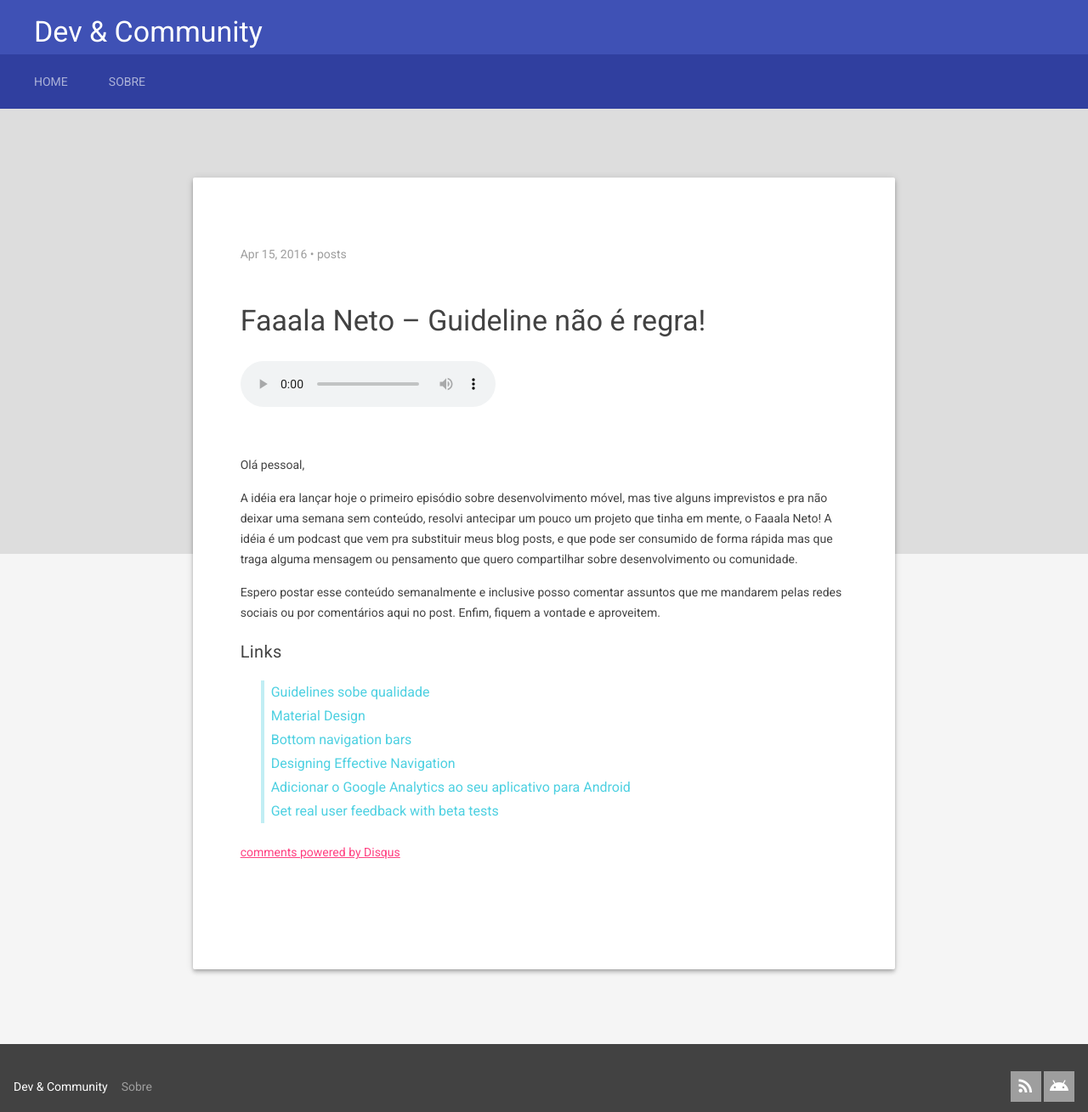
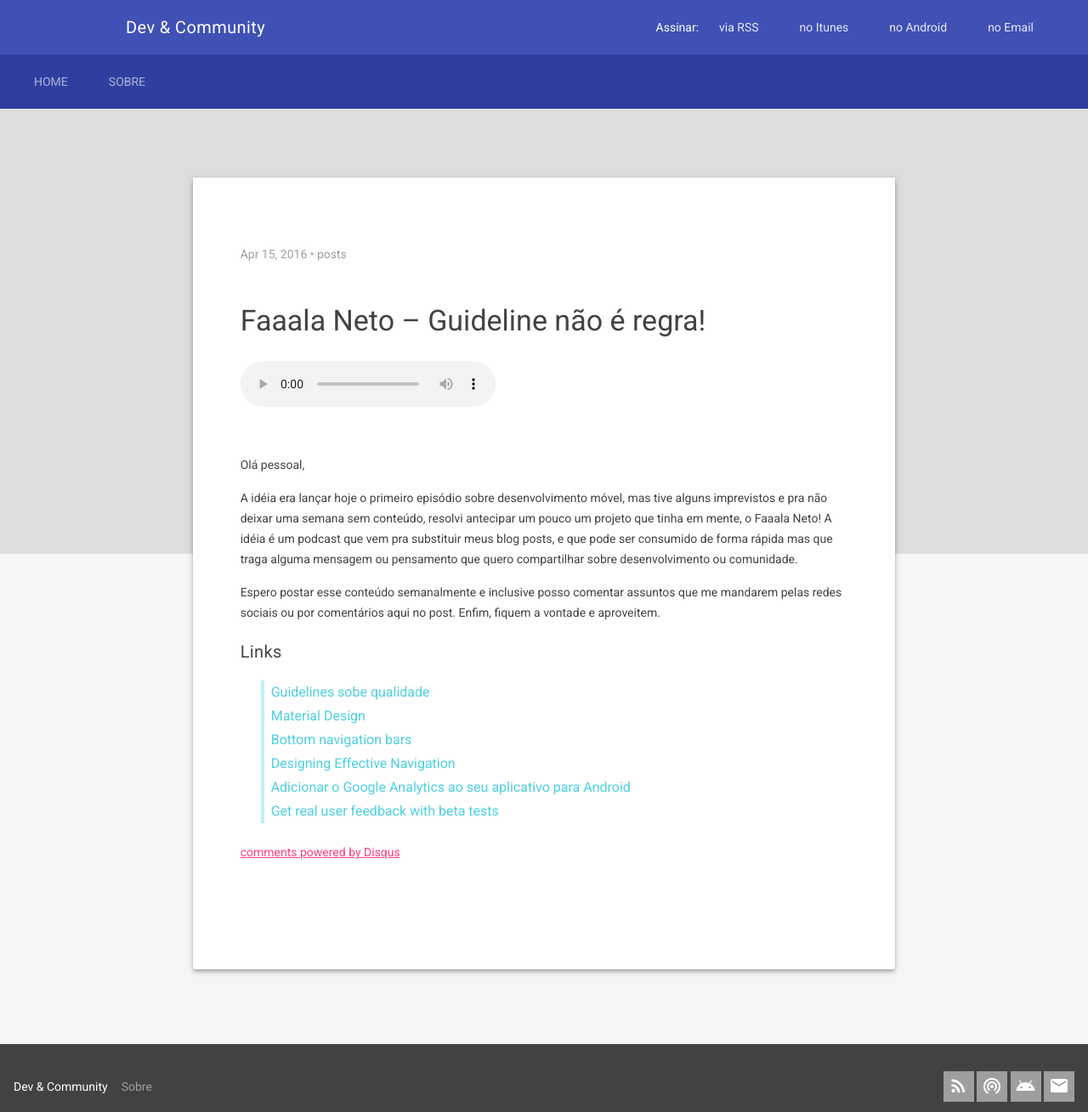
Before and after one commit to HenriqueLimas/devcommunity-proposal, a Jekyll site: the page built from _posts/2016-04-15-guideline-nao-e-regra.md, in a window 1280 px wide. Shown: the whole page at 85% size. Built offline with Jekyll 4.4.1, drawn with Linux system fonts in a browser that asks for light colours; nearby versions of some CDN libraries; comment, search, counter and statistics services are not loaded.

Commit message:
Add feeds to subscribe into the cast

```diff
--- a/_config.yml
+++ b/_config.yml
@@ -24,3 +24,21 @@ members:
     url: https://twitter.com/ale_borba
     image: http://sp.devfest.com.br/2014/img/speakers/ale_borba.jpg
     description: Community Manager focus on Developers and Technical communities. Working hard to grow the communities that we are envolved in.
+
+feeds:
+  - url: "http://devcommunitycast.com.br/feed/podcast/"
+    description: via RSS
+    title: Assinar via RSS
+    icon: rss_feed
+  - url: "https://itunes.apple.com/br/podcast/dev-community-cast/id1101607027?l=en&mt=2&ls=1"
+    description: no Itunes
+    title: Assinar no Itunes
+    icon: wifi_tethering
+  - url: "http://subscribeonandroid.com/devcommunitycast.com.br/feed/podcast/"
+    description: no Android
+    title: Assinar no Android
+    icon: android
+  - url: "http://subscribebyemail.com/devcommunitycast.com.br/feed/podcast/"
+    description: no Email
+    title: Assinar via Email
+    icon: email
--- a/_includes/footer.html
+++ b/_includes/footer.html
@@ -12,12 +12,12 @@
     </ul>
   </div>
   <div class="mdl-mini-footer__right-section">
-    <button class="mdl-mini-footer__social-btn">
-      <i class="material-icons material-icons--white">rss_feed</i>
-    </button>
-
-    <button class="mdl-mini-footer__social-btn">
-      <i class="material-icons material-icons--white">android</i>
-    </button>
+    {% for feed in site.feeds %}
+      <button class="mdl-mini-footer__social-btn">
+        <a href="{{ feed.url }}" title="{{ feed.title }}">
+          <i class="material-icons material-icons--white">{{ feed.icon }}</i>
+        </a>
+      </button>
+    {% endfor %}
   </div>
 </footer>
--- a/_includes/header.html
+++ b/_includes/header.html
@@ -1,6 +1,17 @@
   <header class="mdl-layout__header mdl-layout__header--scroll">
-    <div class="mdl-layout--large-screen-only mdl-layout__header-row" >
-      <h3><a class="site-title" href="/">{{ site.title }}</a></h3>
+    <div class="mdl-layout__header-row">
+      <span class="mdl-layout-title mdl-cell--1-offset">
+        <a class="site-title" href="/">{{ site.title }}</a>
+      </span>
+
+      <div class="mdl-layout-spacer"></div>
+
+      <nav class="mdl-navigation mdl-layout--large-screen-only">
+        Assinar:
+        {% for feed in site.feeds %}
+        <a class="mdl-navigation__link" href="{{ feed.url }}" title="{{ feed.title }}">{{ feed.description }}</a>
+        {% endfor %}
+      </nav>
     </div>
     <div class="mdl-layout__tab-bar mdl-js-ripple-effect mdl-color--primary-dark">
       <a class="mdl-layout__tab" href="/">Home</a>
@@ -11,3 +22,13 @@
       {% endfor %}
     </div>
   </header>
+
+  <div class="mdl-layout__drawer">
+    <span class="mdl-layout-title">Assinar o</span>
+    <span class="mdl-layout-title">{{ site.title }}</span>
+    <nav class="mdl-navigation">
+      {% for feed in site.feeds %}
+        <a class="mdl-navigation__link" href="{{ feed.url }}" title="{{ feed.title }}">{{ feed.description }}</a>
+      {% endfor %}
+    </nav>
+  </div>
```
